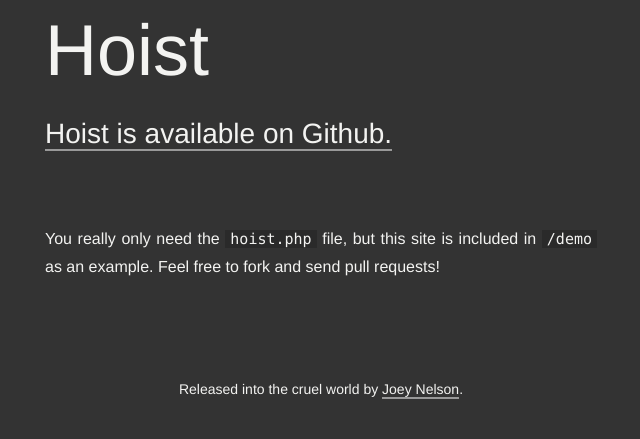
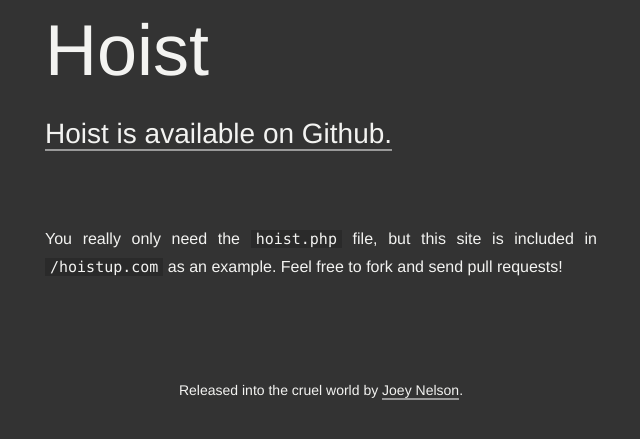
Before and after one commit to wlrs/hoist, a PHP site: template hoistup.com/pages/get_it.php in a window 1280 px wide. Shown: the top 439 px of the page, without its empty margins (319-959 px from the left). Run offline with PHP 8.4, Linux system fonts and the light colour scheme; the template is opened without the code that fills it, so the values that code supplies are empty.

Commit message:
hoistup.com stuff

```diff
--- a/hoistup.com/pages/get_it.php
+++ b/hoistup.com/pages/get_it.php
@@ -1,5 +1,5 @@
 <h3 id="code_link"><a href="https://github.com/wlrs/hoist">Hoist is available on Github.</a></h3>
 
 <p>
-    You really only need the <span class="code">hoist.php</span> file, but this site is included in <span class="code">/demo</span> as an example. Feel free to fork and send pull requests!
+    You really only need the <span class="code">hoist.php</span> file, but this site is included in <span class="code">/hoistup.com</span> as an example. Feel free to fork and send pull requests!
 </p>
```
